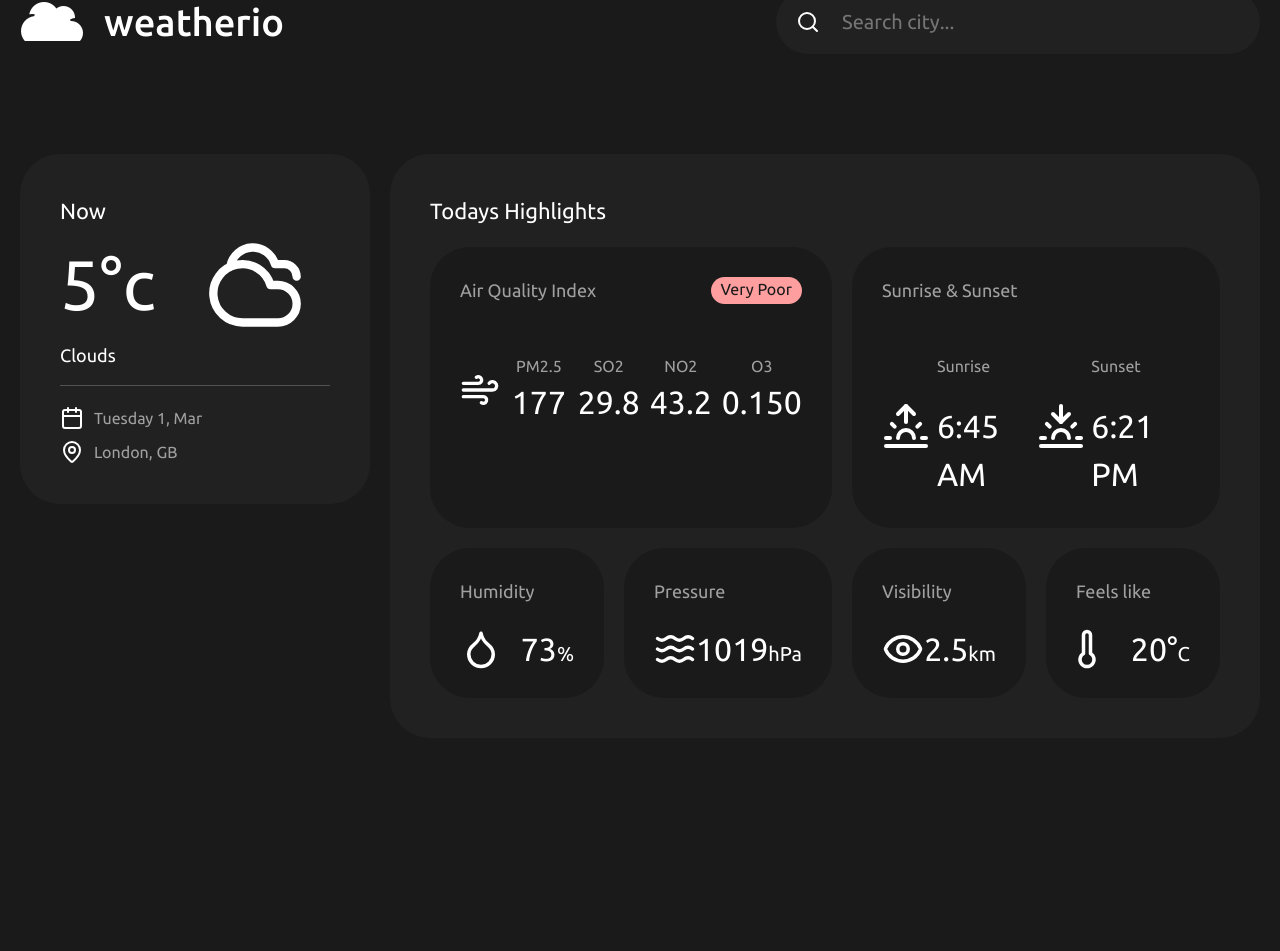
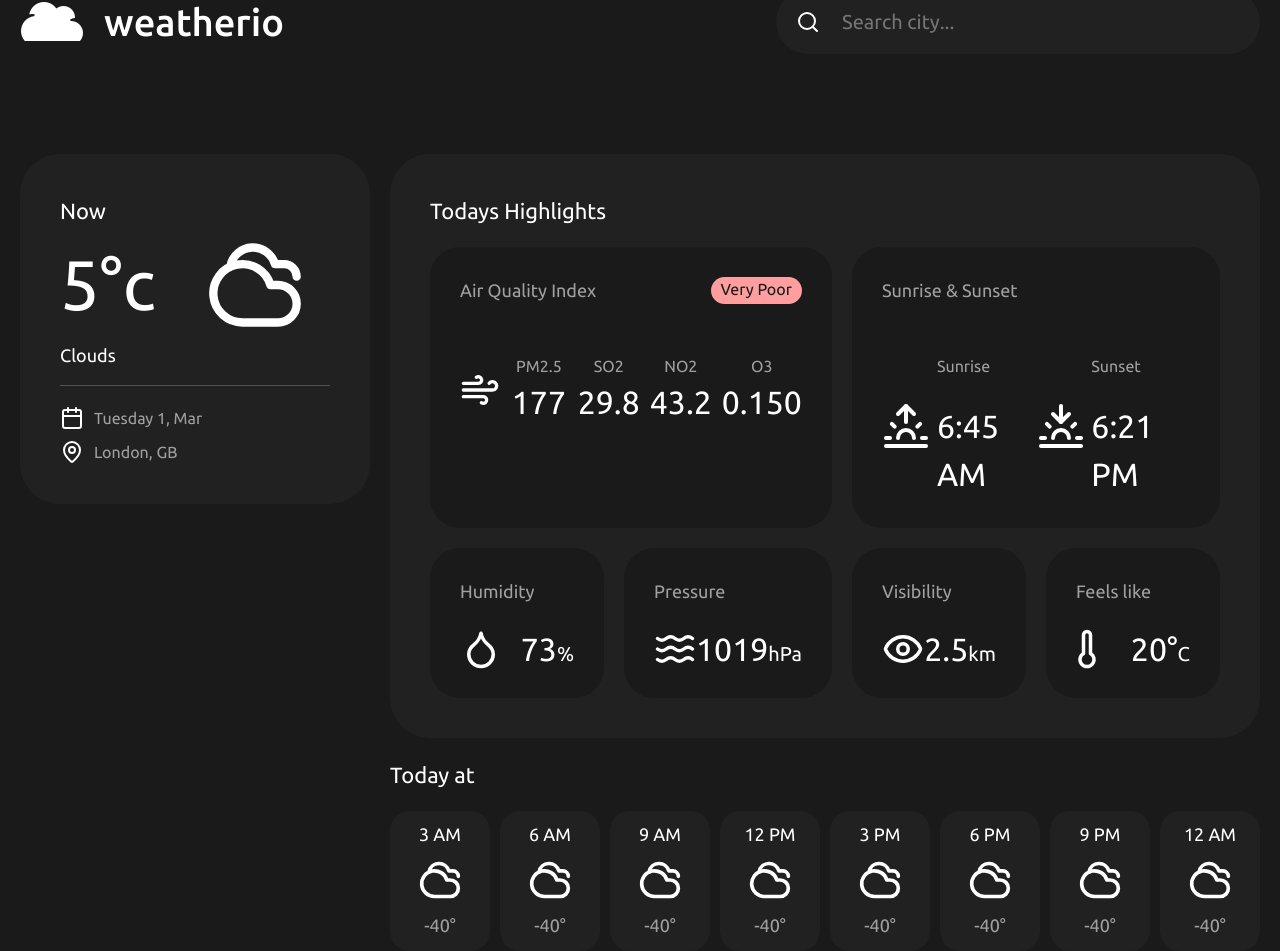
Before and after one commit to zmonsoonz/weatherio-react-app, a React (Create React App) app: page / in a window 1280 px wide. Shown: the part 40-991 px from the top of the page. Before the commit the page ends 800 px from the top, so only its background shows below. Built offline with nearby package versions, Linux system fonts and the light colour scheme.

Commit message:
Styled today cards

```diff
--- a/src/app/App.tsx
+++ b/src/app/App.tsx
@@ -1,6 +1,7 @@
 import CurrentWeather from "../components/currentWeather/CurrentWeather";
 import Header from "../components/header/Header";
 import HighlightsWeather from "../components/highlightsWeather/highlightsWeather";
+import TodayWeather from "../components/todayWeather/TodayWeather";
 import './app.scss';
 
 const App = () => {
@@ -9,7 +10,10 @@ const App = () => {
             <Header/>
             <section className="section">
                 <CurrentWeather/>
-                <HighlightsWeather/>
+                <section className="flex">
+                    <HighlightsWeather/>
+                    <TodayWeather/>
+                </section>
             </section>
         </div>
     )
--- a/src/app/app.scss
+++ b/src/app/app.scss
@@ -8,5 +8,10 @@
 
 .section {
     display: flex;
-    gap: 20px;
+    gap: var(--main-gap);
 }
+
+.flex {
+    @include flex-column;
+    gap: var(--main-gap);
+}
--- a/src/components/header/header.module.scss
+++ b/src/components/header/header.module.scss
@@ -5,7 +5,6 @@
     justify-content: space-between;
     padding-top: 30px;
     padding-bottom: 100px;
-
     &__logo {
         @include flex-center;
         gap: var(--main-gap);
--- a/src/components/highlightsWeather/highlightsWeather.module.scss
+++ b/src/components/highlightsWeather/highlightsWeather.module.scss
@@ -16,7 +16,7 @@
     &__item {
         width: 100%;
         background-color: var(--bg-color);
-        border-radius: var(--card-border-radius);
+        border-radius: 30px;
         padding: 30px;
     };
 
--- /dev/null
+++ b/src/components/todayWeather/TodayWeather.tsx
@@ -0,0 +1,70 @@
+import { Cloudy } from "lucide-react";
+import styles from "./todayWeather.module.scss";
+
+function TodayWeather() {
+    return (
+        <div className={styles.block}>
+            <h2 className={styles.block__title}>Today at</h2>
+            <ul className={styles.block__cards}>
+                <li className={styles.block__card}>
+                    <article className={styles.block__article}>
+                        <h3 className={styles.block__article__time}>3 AM</h3>
+                        <Cloudy size={44}/>
+                        <h3 className={styles.block__article__temp}>-40&deg;</h3>
+                    </article>
+                </li>
+                <li className={styles.block__card}>
+                    <article className={styles.block__article}>
+                        <h3 className={styles.block__article__time}>6 AM</h3>
+                        <Cloudy size={44}/>
+                        <h3 className={styles.block__article__temp}>-40&deg;</h3>
+                    </article>
+                </li>
+                <li className={styles.block__card}>
+                    <article className={styles.block__article}>
+                        <h3 className={styles.block__article__time}>9 AM</h3>
+                        <Cloudy size={44}/>
+                        <h3 className={styles.block__article__temp}>-40&deg;</h3>
+                    </article>
+                </li>
+                <li className={styles.block__card}>
+                    <article className={styles.block__article}>
+                        <h3 className={styles.block__article__time}>12 PM</h3>
+                        <Cloudy size={44}/>
+                        <h3 className={styles.block__article__temp}>-40&deg;</h3>
+                    </article>
+                </li>
+                <li className={styles.block__card}>
+                    <article className={styles.block__article}>
+                        <h3 className={styles.block__article__time}>3 PM</h3>
+                        <Cloudy size={44}/>
+                        <h3 className={styles.block__article__temp}>-40&deg;</h3>
+                    </article>
+                </li>
+                <li className={styles.block__card}>
+                    <article className={styles.block__article}>
+                        <h3 className={styles.block__article__time}>6 PM</h3>
+                        <Cloudy size={44}/>
+                        <h3 className={styles.block__article__temp}>-40&deg;</h3>
+                    </article>
+                </li>
+                <li className={styles.block__card}>
+                    <article className={styles.block__article}>
+                        <h3 className={styles.block__article__time}>9 PM</h3>
+                        <Cloudy size={44}/>
+                        <h3 className={styles.block__article__temp}>-40&deg;</h3>
+                    </article>
+                </li>
+                <li className={styles.block__card}>
+                    <article className={styles.block__article}>
+                        <h3 className={styles.block__article__time}>12 AM</h3>
+                        <Cloudy size={44}/>
+                        <h3 className={styles.block__article__temp}>-40&deg;</h3>
+                    </article>
+                </li>
+            </ul>
+        </div>
+     );
+}
+
+export default TodayWeather;
--- /dev/null
+++ b/src/components/todayWeather/todayWeather.module.scss
@@ -0,0 +1,29 @@
+@import "../../styles/styles";
+
+.block {
+    @include flex-column;
+    row-gap: var(--main-gap);
+
+    &__cards {
+        display: flex;
+        column-gap: var(--small-gap);
+    }
+
+    &__card {
+        width: 100%;
+        height: 140px;
+        background-color: var(--card-bg-color);
+        padding: 10px;
+        border-radius: 20px;
+    }
+
+    &__article {
+        @include flex-column;
+        align-items: center;
+        row-gap: var(--small-gap);
+
+        &__time {
+            color: var(--color-white);
+        }
+    }
+}
```
